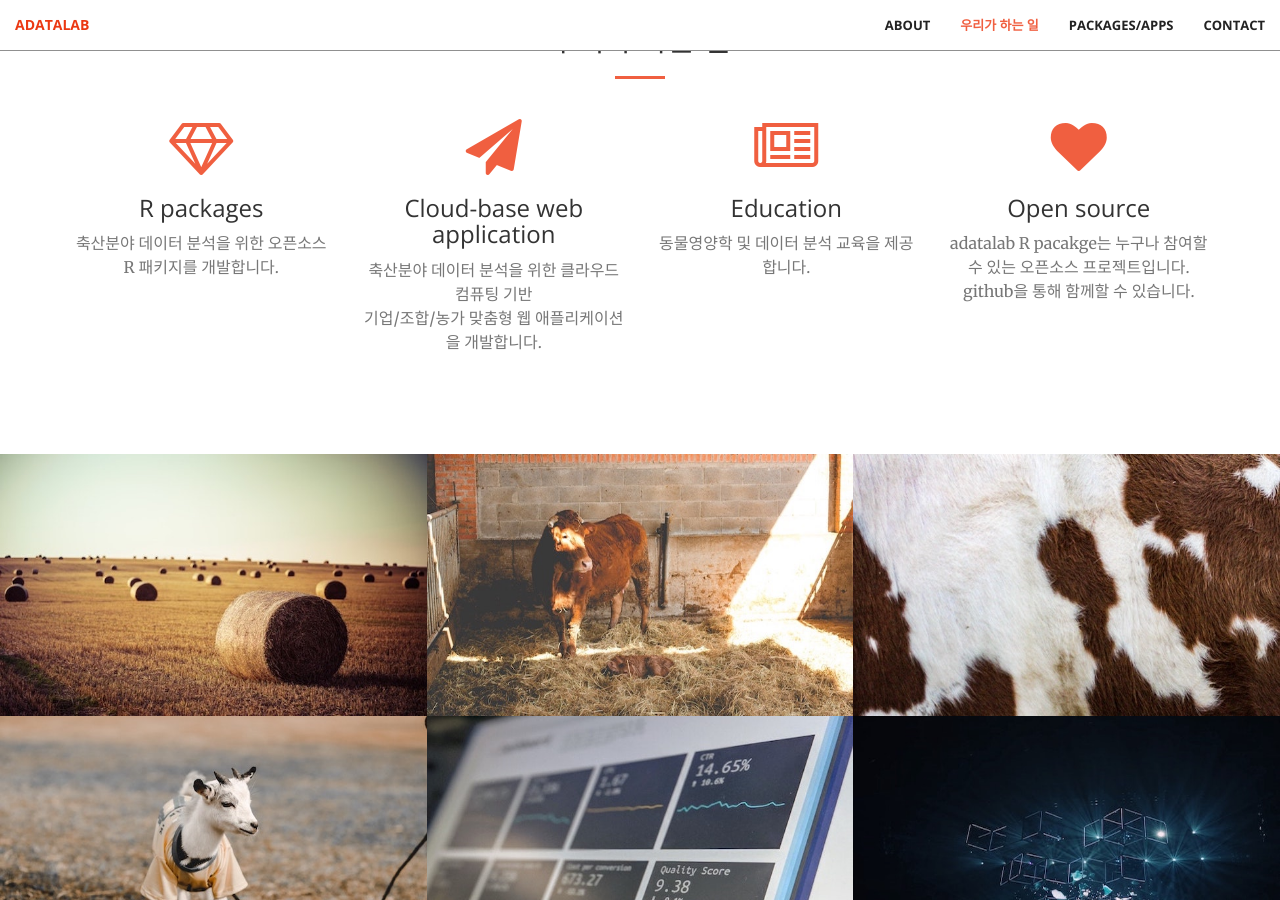
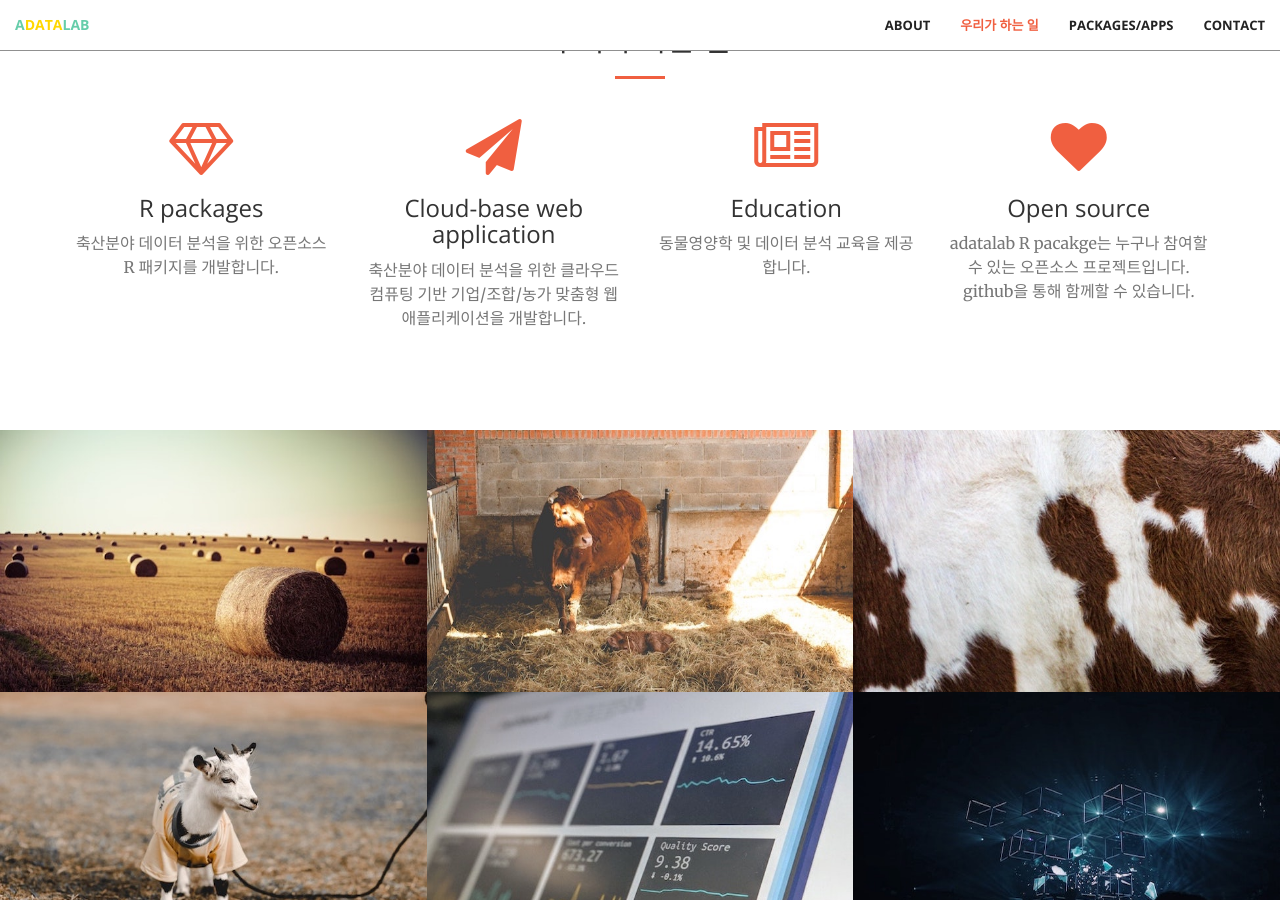
Before and after one commit to adatalab/adatalab.github.io, a Jekyll site: the page built from index.html, in a window 1280 px wide and 900 px high, scrolled down 1468 px. Built offline with Jekyll 4.4.1, drawn with Linux system fonts in a browser that asks for light colours; some of the changed text lies outside the part shown.

Commit message:
color change

```diff
--- a/_includes/call-to-action.html
+++ b/_includes/call-to-action.html
@@ -2,7 +2,7 @@
     <div class="container">
         <div class="row">
             <div class="col-lg-8 col-lg-offset-2 text-center">
-                <h2 class="section-heading"><br>동물 영양학을 기반으로한 기계학습 분석을 통해</br> <br>가장 좋은 의사결정을 할 수 있도록 돕습니다.</br></h2>
+                <h2 class="section-heading"><br>동물 영양학을 기반으로한 기계학습 분석을 통해</br><br>가장 좋은 의사결정을 할 수 있도록 돕습니다.</br></h2>
                 <hr class="light">
                 <p class="text-faded"><br>인공지능은 사람을 완전히 대체할 수 없습니다.</br> <br>우리는 컨설턴트나 개인 농가가 의사결정을 할 때 데이터를 근거한 빠른 의사결정을 도와주는 역할을 하고 싶습니다.</br></p>
                 <!-- <a href="#" class="btn btn-default btn-xl">Get Started!</a> -->
--- a/_includes/header.html
+++ b/_includes/header.html
@@ -1,8 +1,9 @@
 <header>
     <div class="header-content">
         <div class="header-content-inner">
-            <h1>adatalab</h1>
+            <h1><font color="#66CDAA">a</font><font color="#FFD700">data</font><font color="#66CDAA">lab</font></h1>
             <hr>
+            <p><font color="#66CDAA">animal</font> <font color="#FFD700">data</font> <font color="#66CDAA">laboratory</font></p>
             <p>축산분야 데이터 분석을 위한 R 패키지와 맞춤형 애플리케이션을 만듭니다.</p>
             <a href="#about" class="btn btn-primary btn-xl page-scroll">Find Out More</a>
         </div>
--- a/_includes/nav.html
+++ b/_includes/nav.html
@@ -8,7 +8,7 @@
                 <span class="icon-bar"></span>
                 <span class="icon-bar"></span>
             </button>
-            <a class="navbar-brand page-scroll" href="#page-top">adatalab</a>
+            <a class="navbar-brand page-scroll" href="#page-top"><font color="#66CDAA">a</font><font color="#FFD700">data</font><font color="#66CDAA">lab</font></a>
         </div>
 
         <!-- Collect the nav links, forms, and other content for toggling -->
--- a/_includes/services.html
+++ b/_includes/services.html
@@ -20,8 +20,7 @@
                 <div class="service-box">
                     <i class="fa fa-4x fa-paper-plane wow bounceIn text-primary" data-wow-delay=".1s"></i>
                     <h3>Cloud-base web application</h3>
-                    <p class="text-muted">축산분야 데이터 분석을 위한 클라우드 컴퓨팅 기반</p>
-                    <p class="text-muted">기업/조합/농가 맞춤형 웹 애플리케이션을 개발합니다.</p>
+                    <p class="text-muted">축산분야 데이터 분석을 위한 클라우드 컴퓨팅 기반 기업/조합/농가 맞춤형 웹 애플리케이션을 개발합니다.</p>
                 </div>
             </div>
             <div class="col-lg-3 col-md-6 text-center">
```
Also changed, not shown: 2 other files.
